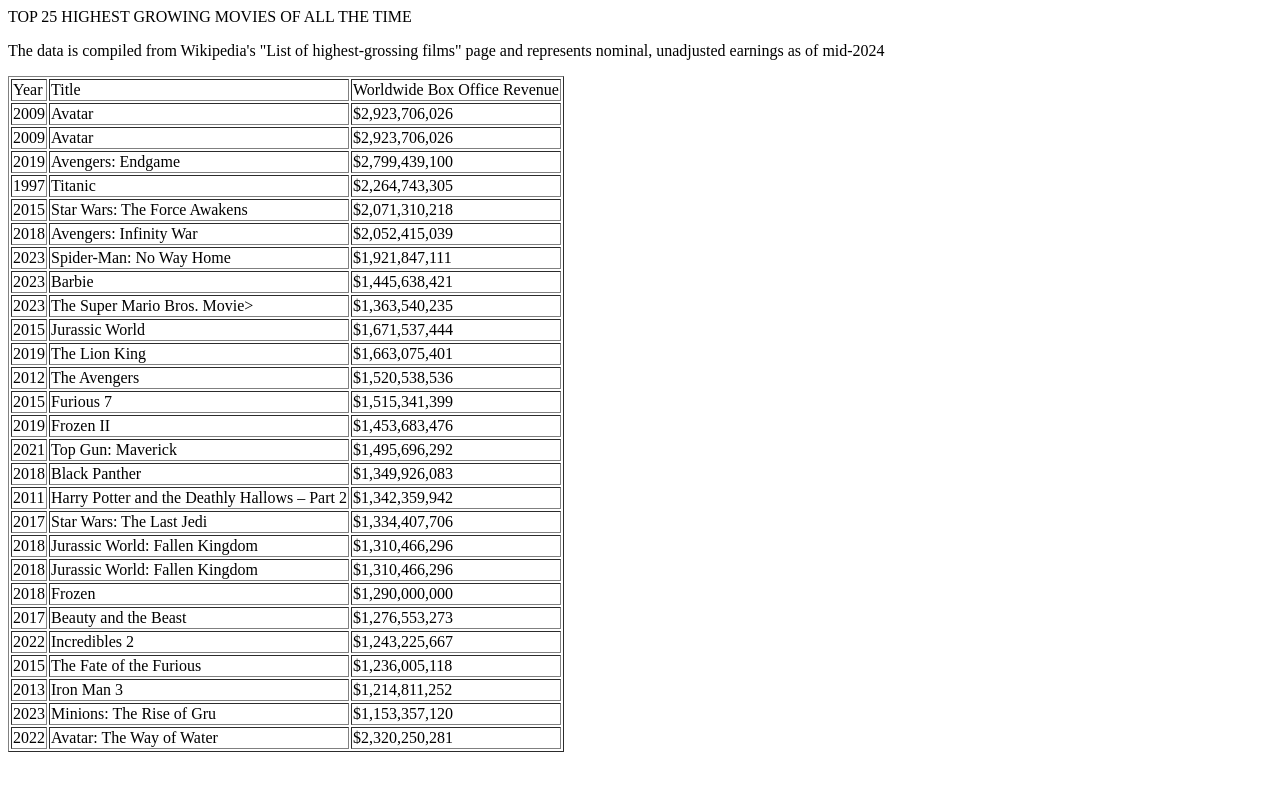
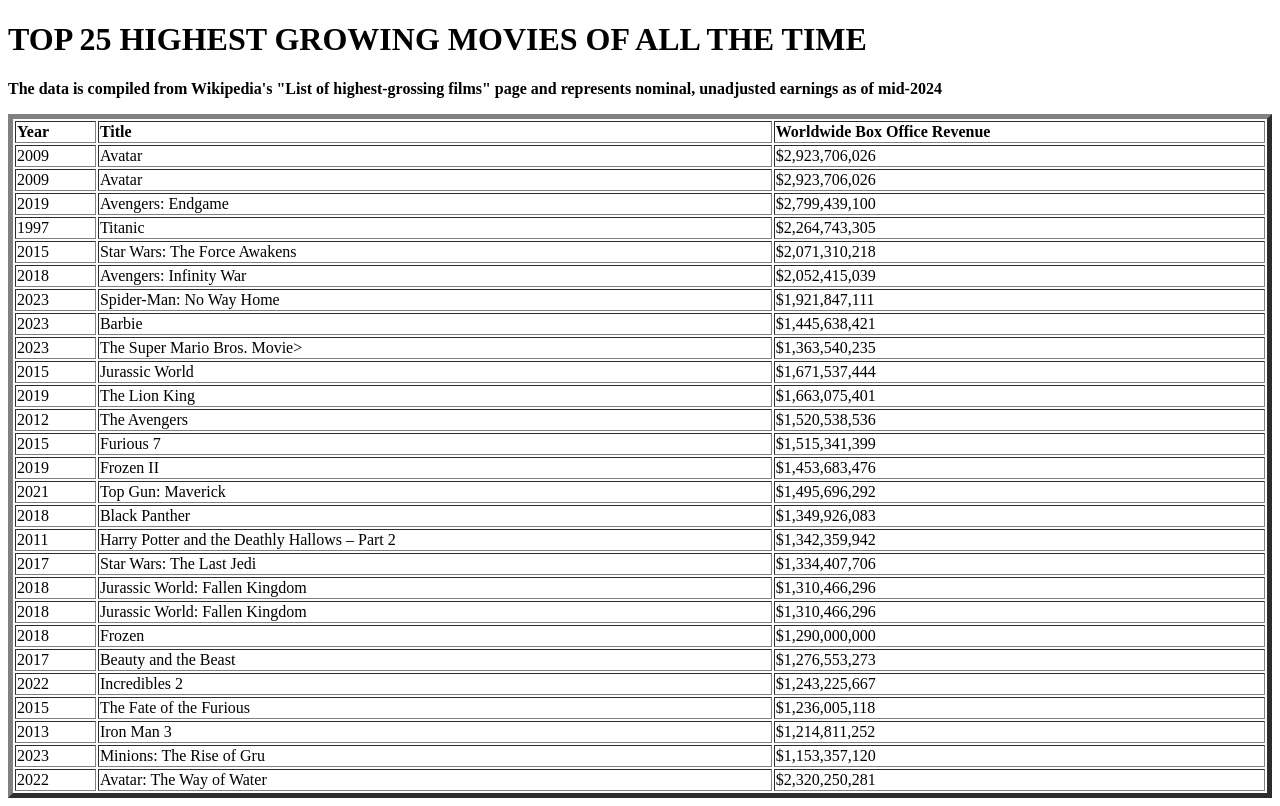
Before and after one commit to MsiziZuke-ITvarsity/tables-and-menus-assignment, a plain HTML site: page index.html in a window 1280 px wide. Drawn offline with Linux system fonts and the light colour scheme.

Commit message:
Add files via upload

```diff
--- a/index.html
+++ b/index.html
@@ -3,15 +3,15 @@
       <head>
 
       </head>
-      <h>TOP 25 HIGHEST GROWING MOVIES OF ALL THE TIME</h>
-      <p>The data is compiled from Wikipedia's "List of highest-grossing films" page and represents nominal, unadjusted earnings as of mid-2024</p>
+      <h1 style="border: 10cap;">TOP 25 HIGHEST GROWING MOVIES OF ALL THE TIME</h1>
+      <p><b>The data is compiled from Wikipedia's "List of highest-grossing films" page and represents nominal, unadjusted earnings as of mid-2024</b></p>
 
       <body>
-            <table border="1">
+            <table border="5"style="width: 100%;" >
                   <tr>
-                      <td>Year</td>
-                      <td>Title</td>
-                      <td>Worldwide Box Office Revenue</td>
+                      <td><b>Year</b></td>
+                      <td><b>Title</b></td>
+                      <td><b>Worldwide Box Office Revenue</b></td>
 
                    </tr>
 
```
